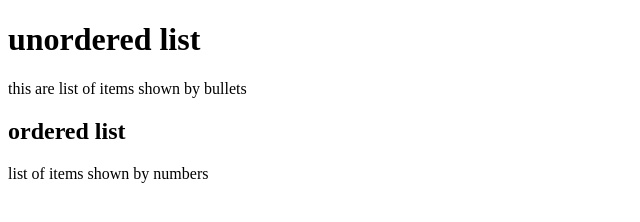
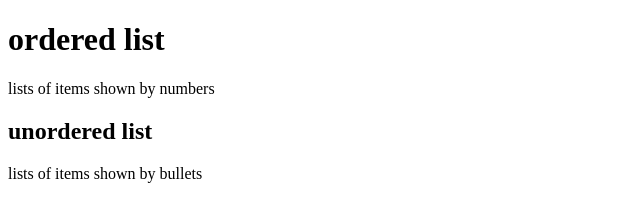
Before and after one commit to mbatha-17/new-website, a plain HTML site: page index.html in a window 1280 px wide. Shown: the whole page, without its empty margins (0-640 px from the left). Drawn offline with Linux system fonts and the light colour scheme.

Commit message:
Resolve conflicts

```diff
--- a/index.html
+++ b/index.html
@@ -3,12 +3,12 @@
 <head>
     <meta charset="UTF-8">
     <meta name="viewport" content="width=device-width, initial-scale=1.0">
-    <title>html lists</title>
+    <title>lists</title>
 </head>
 <body>
-    <h1>unordered list</h1>
-    <p>this are list of items shown by bullets</p>
-    <h2>ordered list</h2>
-    <p>list of items shown by numbers</p>
+    <h1>ordered list</h1>
+    <p>lists of items shown by numbers</p>
+    <h2>unordered list</h2>
+    <p>lists of items shown by bullets</p>
 </body>
 </html>
```
